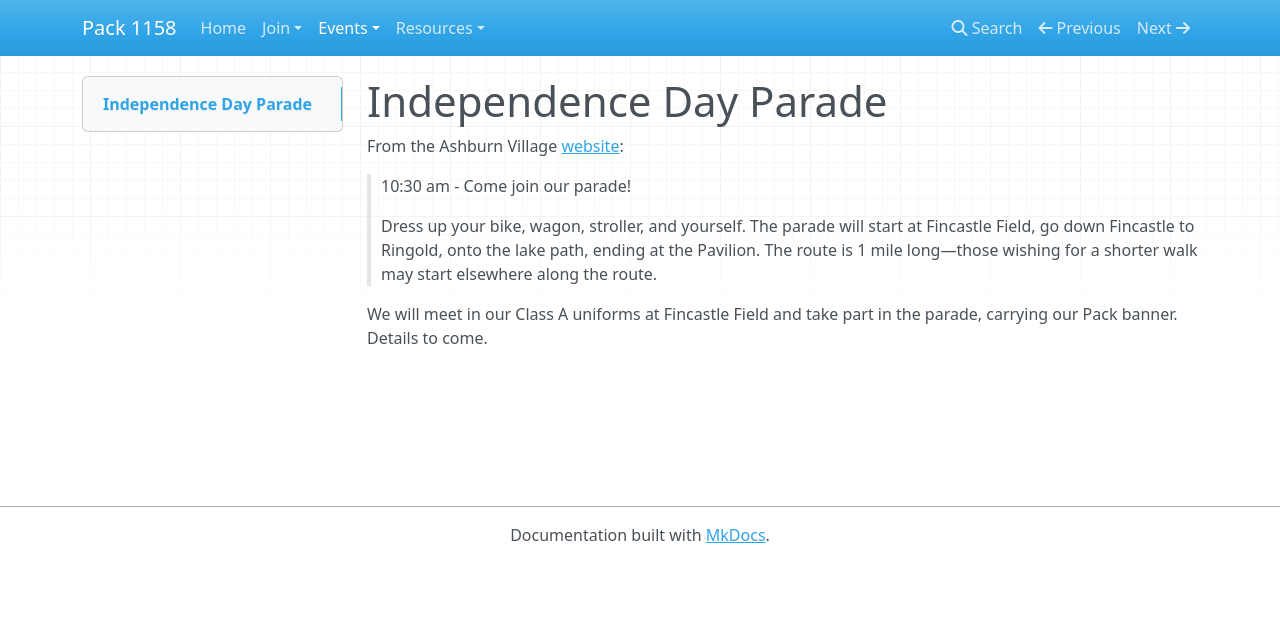
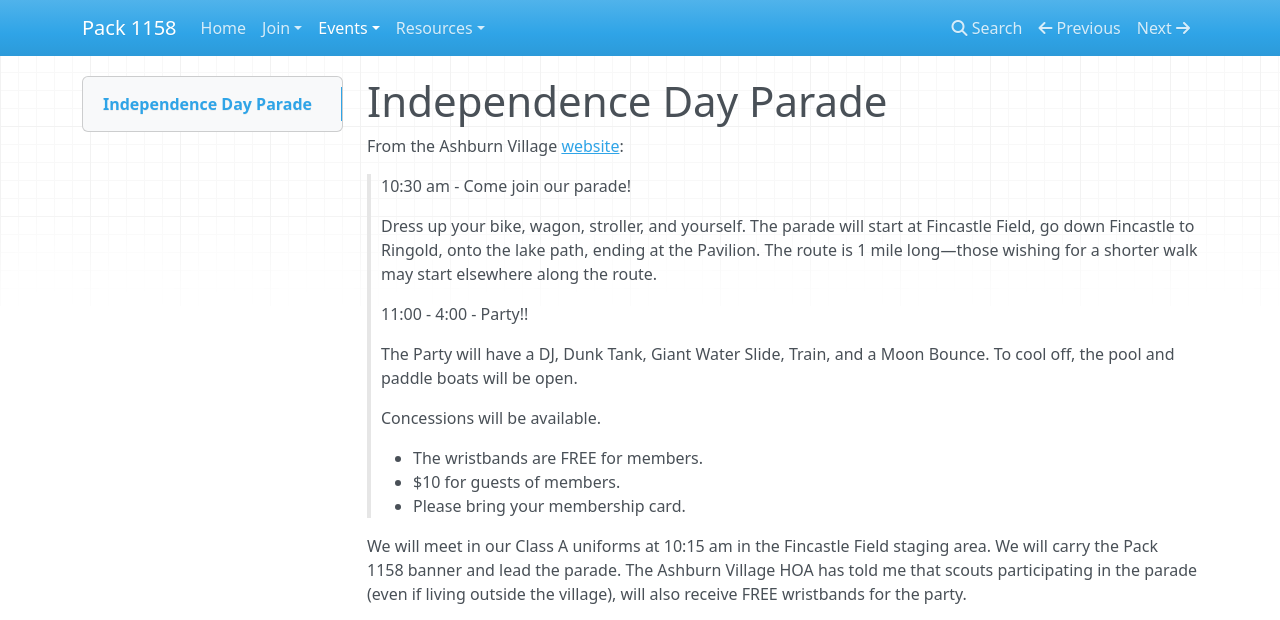
Before and after one commit to pack1158/pack1158.github.io, an MkDocs documentation site: the page built from docs/events/independence-day-parade.md, in a window 1280 px wide and 1165 px high. Shown: the top 620 px of the window. Built offline with MkDocs 1.6.1, drawn with Linux system fonts in a browser that asks for light colours; nearby versions of some CDN libraries; old or Windows-style settings are respelled for this version of MkDocs; grey boxes are pictures that could not be loaded.

Commit message:
Add fall campout page and update parade information

```diff
--- a/docs/events/independence-day-parade.md
+++ b/docs/events/independence-day-parade.md
@@ -9,6 +9,21 @@ From the Ashburn Village
 Fincastle Field, go down Fincastle to Ringold, onto the lake path, ending at
 the Pavilion. The route is 1 mile long—those wishing for a shorter walk may
 start elsewhere along the route.
+>
+> 11:00 - 4:00 - Party!!
+>
+> The Party will have a DJ, Dunk Tank, Giant Water Slide, Train, and a Moon
+Bounce.  To cool off, the pool and paddle boats will be open.
+>
+> Concessions will be available.
+>
+> - The wristbands are FREE for members.
+> - $10 for guests of members.
+> - Please bring your membership card.
 
-We will meet in our Class A uniforms at Fincastle Field and take part in the
-parade, carrying our Pack banner. Details to come.
+We will meet in our Class A uniforms at 10:15 am in the Fincastle Field staging
+area. We will carry the Pack 1158 banner and lead the parade. The Ashburn
+Village HOA has told me that scouts participating in the parade (even if living
+outside the village), will also receive FREE wristbands for the party.
+
+<iframe src="https://www.google.com/maps/embed?pb=!1m18!1m12!1m3!1d3098.4588519878944!2d-77.47818764917106!3d39.05045614541245!2m3!1f0!2f0!3f0!3m2!1i1024!2i768!4f13.1!3m3!1m2!1s0x89b63eae8296c3d9%3A0xe4de8f99a99adb54!2sFincastle+Fields!5e0!3m2!1sen!2sus!4v1529760823027" width="600" height="450" frameborder="0" style="border:0" allowfullscreen></iframe>
--- a/mkdocs.yml
+++ b/mkdocs.yml
@@ -7,6 +7,7 @@ pages:
   - Events:
     - Bottle Rocket Derby: events/soda-bottle-rocket-derby.md
     - Day/Twilight Camp: events/passport-to-adventure.md
+    - Fall Campout: events/campout-fall-2018.md
     - Independence Day Parade: events/independence-day-parade.md
     - Join Scouting Night: events/join-scouting-night.md
     - P-Nats Scout Night: events/potomac-nationals-scout-night.md
```
Also changed, not shown: docs/events/campout-fall-2018.md (added, +7 -0 lines), docs/index.md (+1 -1 lines).
